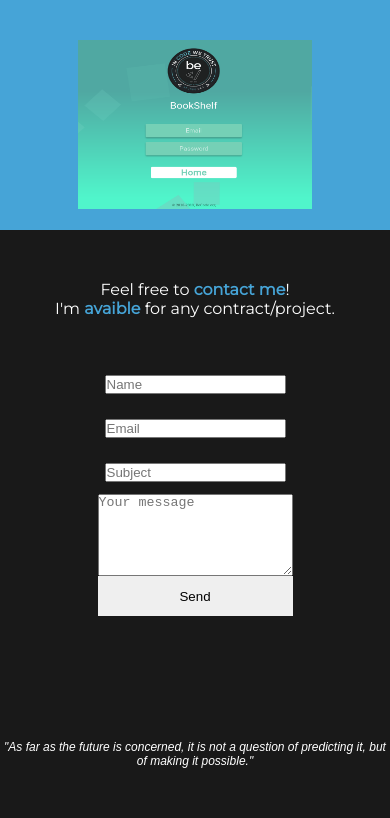
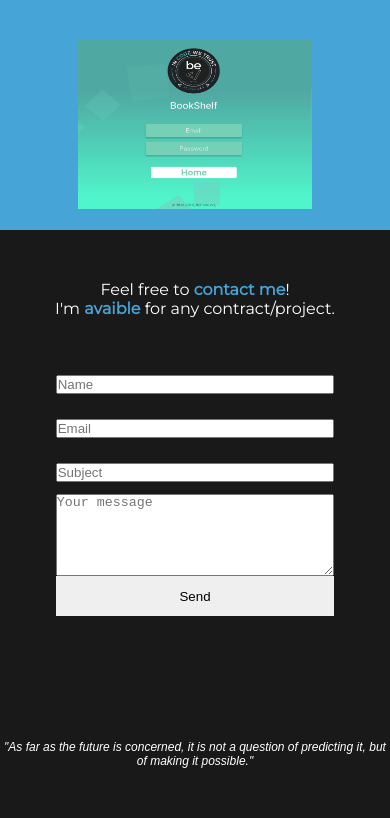
Before and after one commit to Stev07/Resume, a React (Vite) app: page / in a window 390 px wide. Shown: the part 3568-4386 px from the top of the page. Built offline with nearby package versions, Linux system fonts and the light colour scheme.

Commit message:
resonsive skills

```diff
--- a/src/scss/form.scss
+++ b/src/scss/form.scss
@@ -10,7 +10,7 @@
 
     @media screen and (max-width: 576px) {
       display: grid;
-      grid-template-columns: 0.5fr 1fr 0.5fr;
+      grid-template-columns: 0.2fr 1fr 0.2fr;
       grid-template-rows: 1fr 1fr 1fr 1fr 0.5fr;
     }
 
@@ -28,14 +28,34 @@
     .form-name {
       grid-column: 2;
       grid-row: 1;
+      @media screen and (max-width: 576px) {
+        grid-column: 2;
+        grid-row:1;
+      }
+
+      input{
+        @media screen and (max-width: 576px) {
+          width: 100%;
+        }
+      }
     }
     .form-email {
       grid-column: 2;
       grid-row: 2;
+      input{
+        @media screen and (max-width: 576px) {
+          width: 100%;
+        }
+      }
     }
     .form-subject {
       grid-column: 2;
       grid-row: 3;
+      input{
+        @media screen and (max-width: 576px) {
+          width: 100%;
+        }
+      }
     }
     .form-message {
       grid-column: 3;
```
Also changed, not shown: 5 other files (tests, documents, lock files or other folders).
